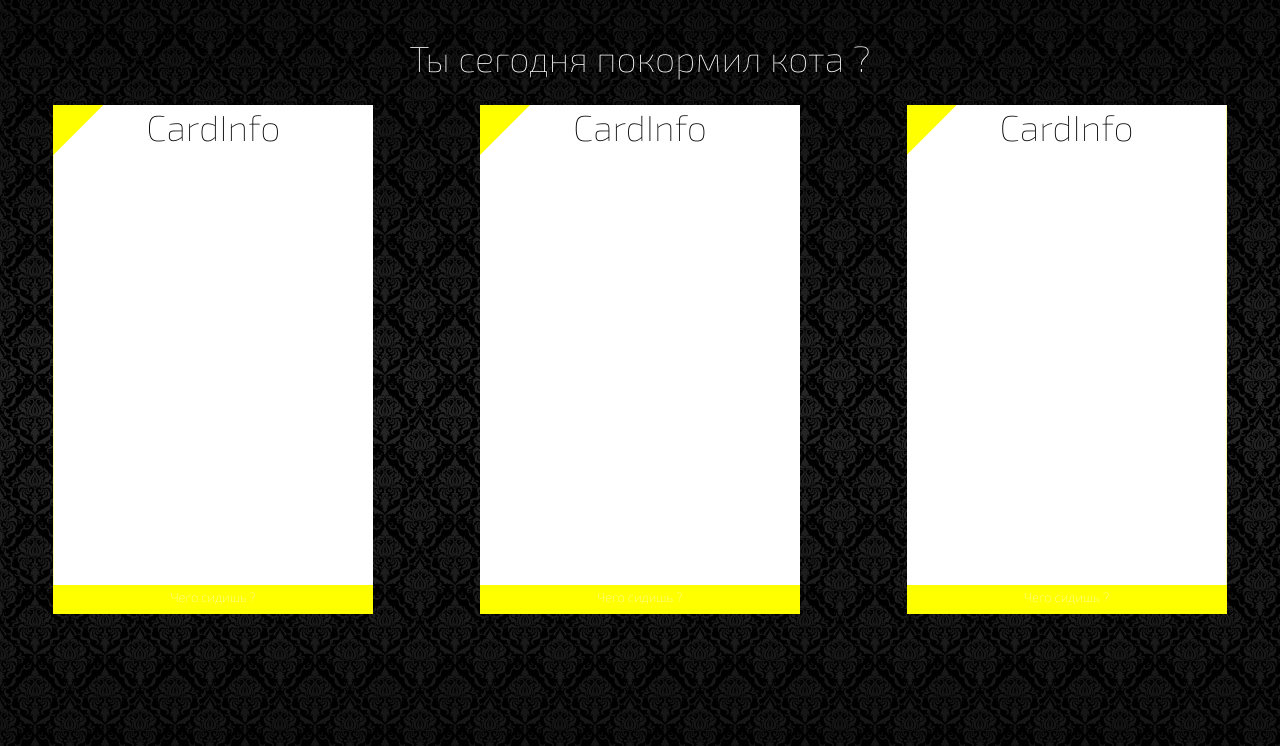
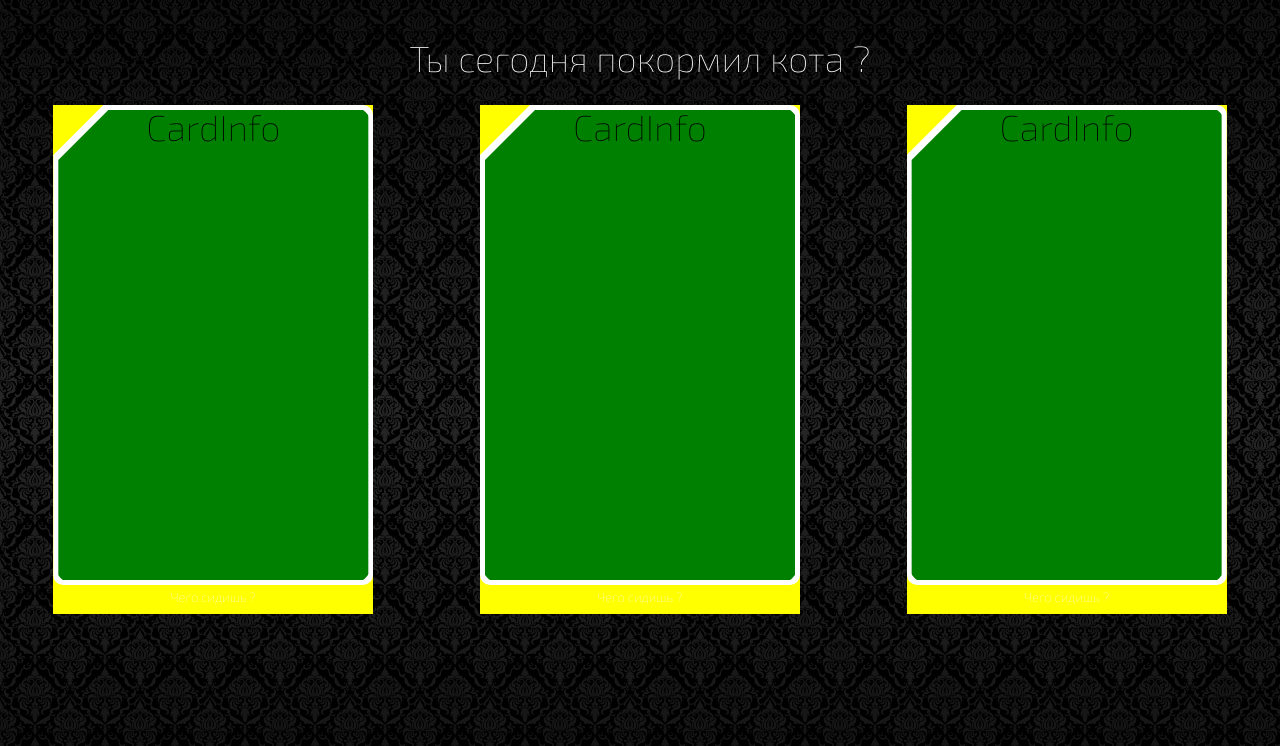
Before and after one commit to leshden/test-cats, a React (Create React App) app: page / in a window 1280 px wide. Shown: the top 746 px of the page. Built offline with nearby package versions, Linux system fonts and the light colour scheme.

Commit message:
card back

```diff
--- /dev/null
+++ b/src/components/card-back-border/CardBackBorder.js
@@ -0,0 +1,11 @@
+import {CardBackBorderContainer} from './CardBackBorderStyled';
+
+const CardBackBorder = ({children}) => {
+    return (
+      <CardBackBorderContainer>
+        {children}
+      </CardBackBorderContainer>
+    );
+}
+
+export default CardBackBorder;
--- /dev/null
+++ b/src/components/card-back-border/CardBackBorderStyled.js
@@ -0,0 +1,9 @@
+import styled from 'styled-components';
+
+export const CardBackBorderContainer = styled.div`
+  width: 320px;
+  height: 480px;
+  background: white;
+  clip-path: polygon(50px 0px, 320px 0px,  320px 480px, 0px 480px, 0px 50px);
+  border-radius: 10px;
+`;
--- a/src/components/card-back/CardBack.js
+++ b/src/components/card-back/CardBack.js
@@ -1,10 +1,13 @@
+import CardBackBorder from '../card-back-border/CardBackBorder';
 import {CardBackContainer} from './CardBackStyled';
 
 const CardBack = () => {
     return (
-      <CardBackContainer>
-        CardInfo
-      </CardBackContainer>
+        <CardBackBorder>
+          <CardBackContainer>
+            CardInfo
+          </CardBackContainer>
+        </CardBackBorder>
     );
 }
 
--- a/src/components/card-back/CardBackStyled.js
+++ b/src/components/card-back/CardBackStyled.js
@@ -3,6 +3,7 @@ import styled from 'styled-components';
 export const CardBackContainer = styled.div`
   width: 320px;
   height: 480px;
-  background: white;
-  clip-path: polygon(50px 0px, 320px 0px, 320px 480px, 0px 480px, 0px 50px);
+  background: green;
+  clip-path: polygon(55px 5px, 315px 5px, 315px 475px, 5px 475px, 5px 55px);
+  border-radius: 25px;
 `;
```
